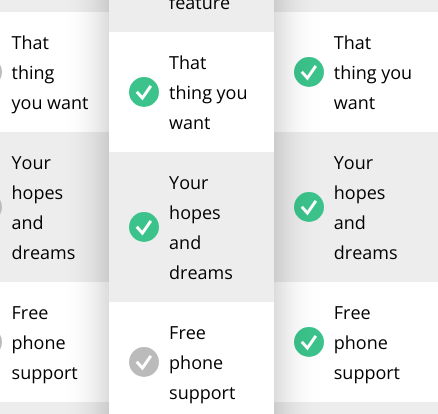
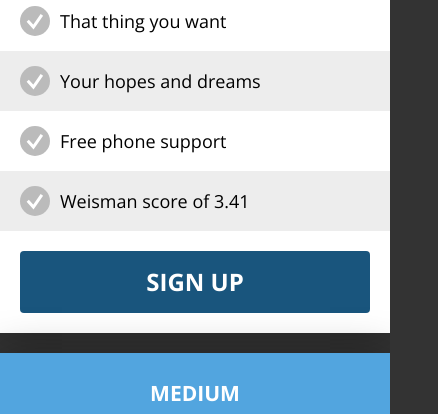
Before and after one commit to michael4reynolds/price-grid, a website: page index.html in a window 390 px wide. Shown: the part 249-663 px from the top of the page, 438 px wide, since content can reach past the window. Drawn offline with nearby package versions, Linux system fonts and the light colour scheme; files that its build step writes are made by us from their sources.

Commit message:
Make responsive

```diff
--- a/css/style.scss
+++ b/css/style.scss
@@ -120,3 +120,25 @@ button {
 .plan:nth-of-type(2) {
   flex-basis: 60px;
 }
+
+@media screen and (max-width: 600px) {
+  .pricing {
+    display: block;
+  }
+
+  html, body {
+    height: auto;
+  }
+
+  .plan {
+    overflow: hidden;
+  }
+
+  .plan:nth-of-type(2) {
+    margin: 20px 0;
+  }
+
+  .plan:first-of-type, .plan:last-of-type {
+    margin: 0;
+  }
+}
```
Also changed, not shown: css/style.css, 1 other file.
